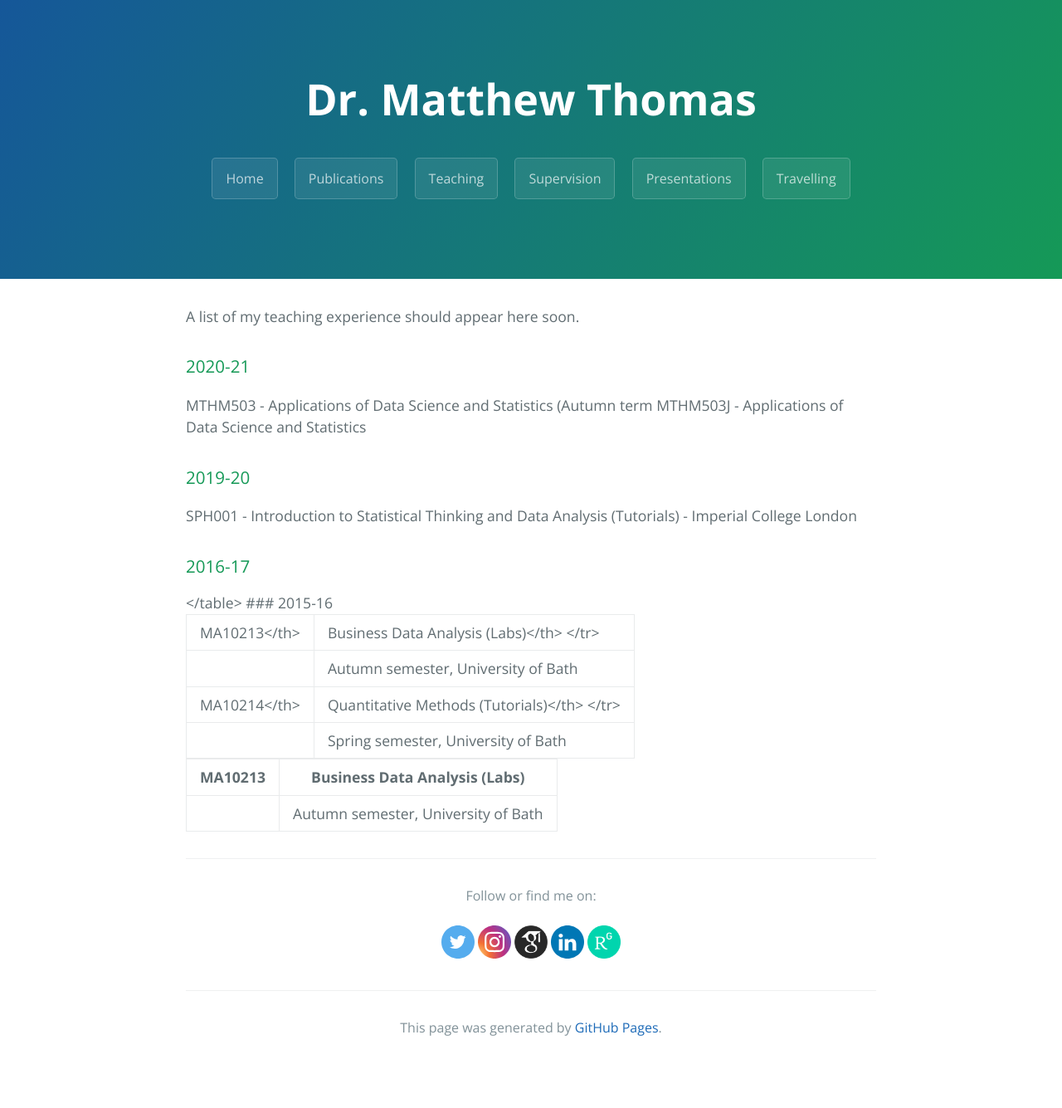
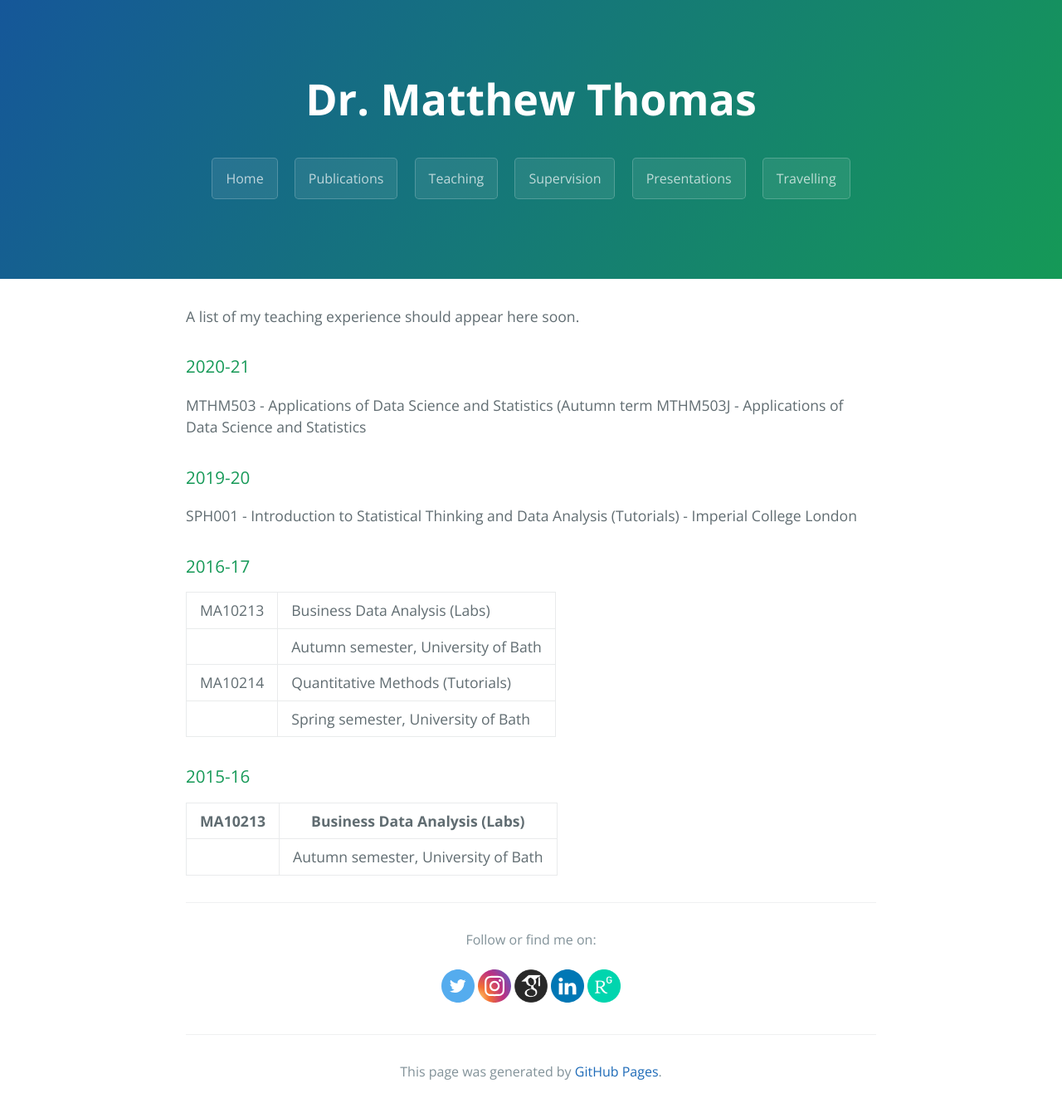
Before and after one commit to matthewllthomas/matthewllthomas.github.io, a Jekyll site: the page built from teaching/index.md, in a window 1280 px wide. Shown: the whole page at 83% size. Built offline with Jekyll 4.4.1, drawn with Linux system fonts in a browser that asks for light colours; the repository's description, which GitHub fills in, is left out; before the commit the page ends 1282 px from its top, so only the background shows below that; some of the changed lines change nothing that is shown.

Commit message:
Update index.md

```diff
--- a/teaching/index.md
+++ b/teaching/index.md
@@ -16,18 +16,18 @@ SPH001 - Introduction to Statistical Thinking and Data Analysis (Tutorials) - Im
 
 ### 2016-17
 
-<table>
+<table cellspacing="0" cellpadding="0">
   <tr>
-    <td>MA10213</th>
-    <td>Business Data Analysis (Labs)</th>
+    <td>MA10213</td>
+    <td>Business Data Analysis (Labs)</td>
   </tr>
   <tr>
     <td></td>
     <td>Autumn semester, University of Bath</td>
   </tr>
   <tr>
-    <td>MA10214</th>
-    <td>Quantitative Methods (Tutorials)</th>
+    <td>MA10214</td>
+    <td>Quantitative Methods (Tutorials)</td>
   </tr>
   <tr>
     <td></td>
```
